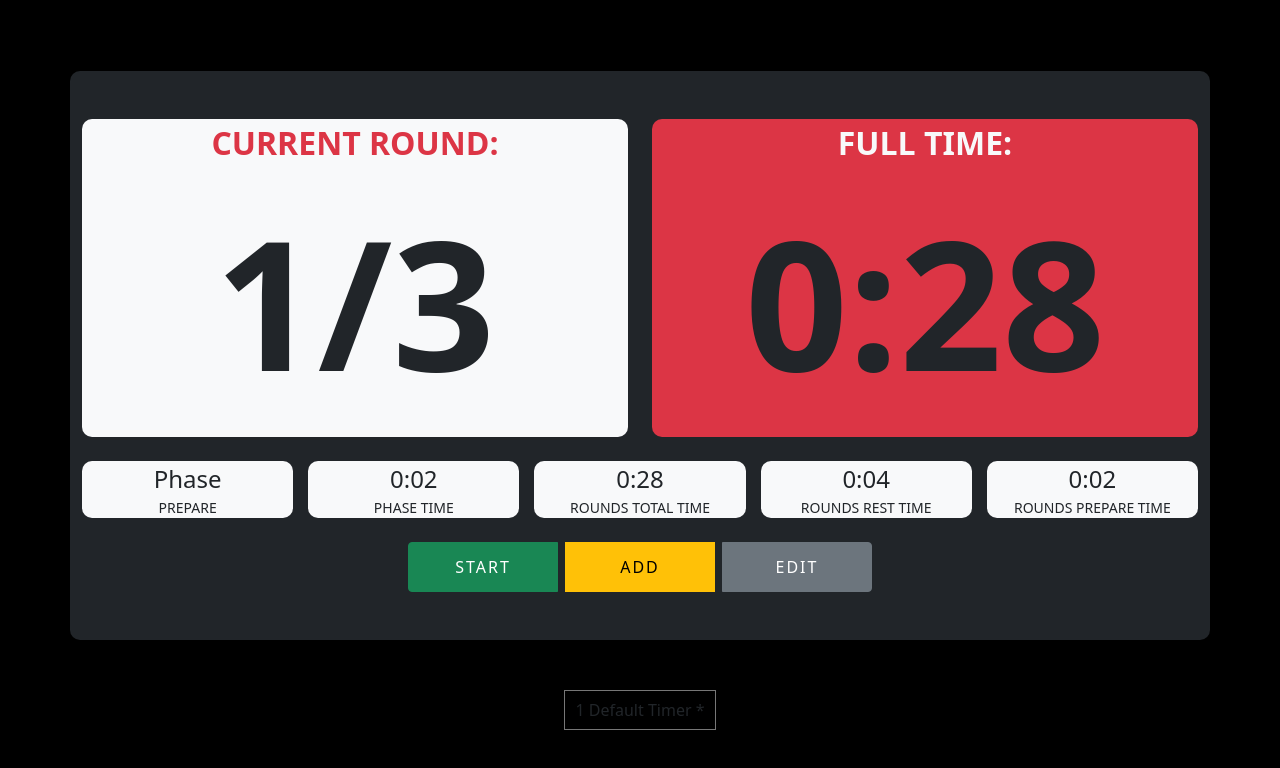
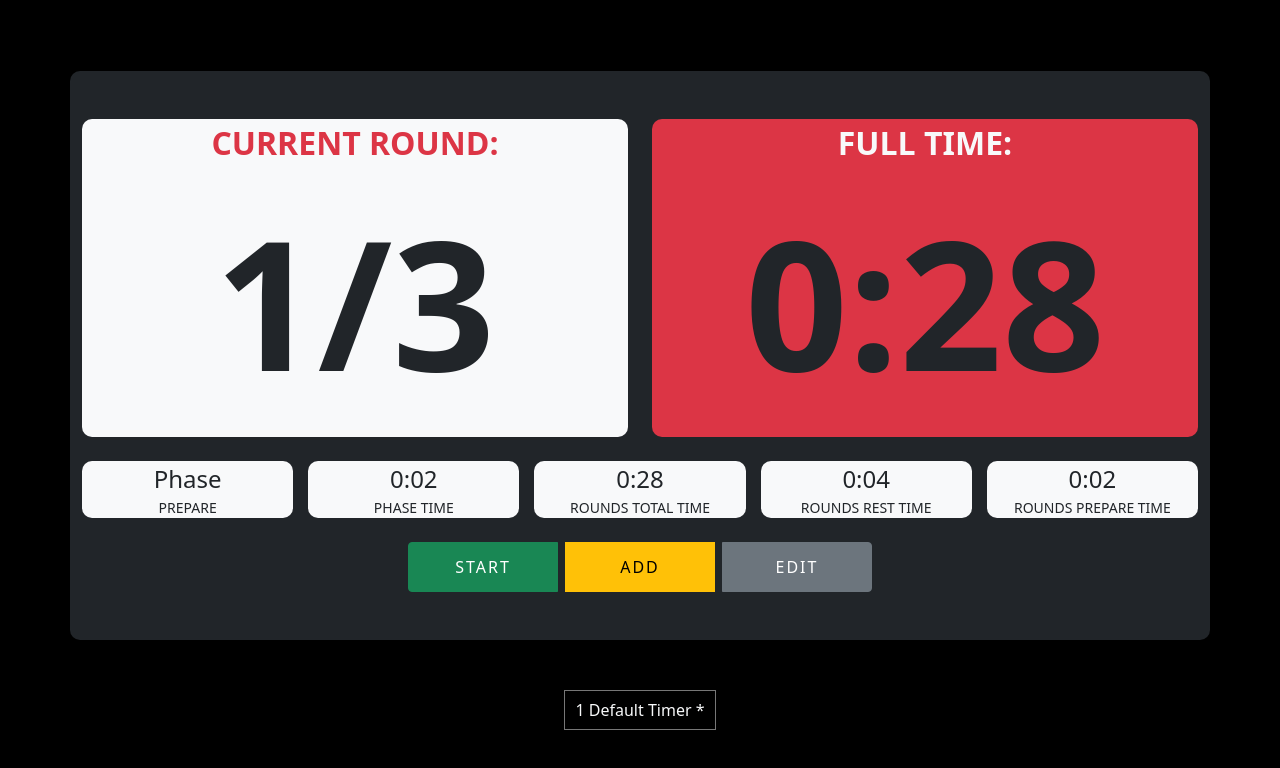
Before and after one commit to Omega24v/BoxingApp, a React (Create React App) app: page / in a window 1280 px wide. Shown: the top 768 px of the page. Built offline with nearby package versions, Linux system fonts and the light colour scheme.

Commit message:
add to App component bg color

```diff
--- a/src/App.sass
+++ b/src/App.sass
@@ -5,6 +5,8 @@
   display: flex
   justify-content: center
   align-items: center
+  background-color: $black
+  color: $light
 
 // Dark Theme
 [data-theme="dark"]
```
